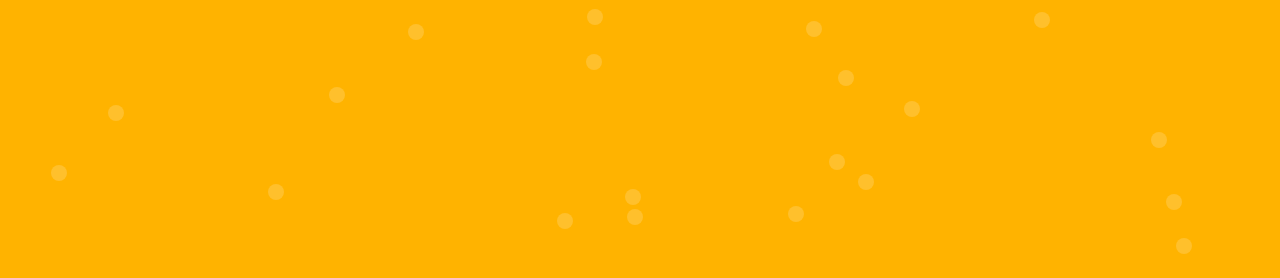
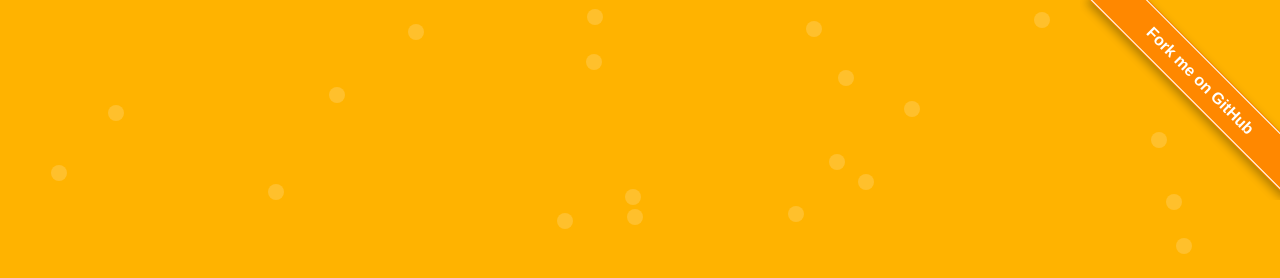
Before and after one commit to SK-Planet-WebTechTeam/viva.js, a plain HTML site: page index.html in a window 1280 px wide. Shown: the top 278 px of the page. Drawn offline with Linux system fonts and the light colour scheme; a web font is replaced by a local one.

Commit message:
add github ribbon

```diff
--- a/css/style.css
+++ b/css/style.css
@@ -59,3 +59,64 @@ html{
     top:0;
     left:0;
 }
+
+#forkongithub a {
+    background: #F80;
+    color: #fff;
+    text-decoration: none;
+    font-family: arial,sans-serif;
+    text-align: center;
+    font-weight: bold;
+    padding: 5px 40px;
+    font-size: 1rem;
+    line-height: 2rem;
+    position: relative;
+    transition: 0.5s;
+}
+
+#forkongithub a:hover {
+    background: #f50;
+    color: #fff;
+}
+
+#forkongithub a::before,#forkongithub a::after {
+    content: "";
+    width: 100%;
+    display: block;
+    position: absolute;
+    top: 1px;
+    left: 0;
+    height: 1px;
+    background: #fff;
+}
+
+#forkongithub a::after {
+    bottom: 1px;
+    top: auto;
+}
+
+@media screen and (min-width:800px) {
+    #forkongithub {
+        position: absolute;
+        display: block;
+        top: 0;
+        right: 0;
+        width: 200px;
+        overflow: hidden;
+        height: 200px;
+        z-index: 9999;
+    }
+
+    #forkongithub a {
+        width: 200px;
+        position: absolute;
+        top: 60px;
+        right: -60px;
+        transform: rotate(45deg);
+        -webkit-transform: rotate(45deg);
+        -ms-transform: rotate(45deg);
+        -moz-transform: rotate(45deg);
+        -o-transform: rotate(45deg);
+        box-shadow: 4px 4px 10px rgba(0,0,0,0.3);
+    };
+}
--- a/index.html
+++ b/index.html
@@ -12,8 +12,8 @@
     <div class="logo" id="viva">
         <h1>viva.js</h1>
         <p><a href="#">demo <span class="arrow-down"></span></a></p>
-
     </div>
+    <span id="forkongithub"><a href="https://github.com/SK-Planet-WebTechTeam/viva.js">Fork me on GitHub</a></span>
     <footer></footer>
 
     <script src="dist/viva.js"></script>
```
